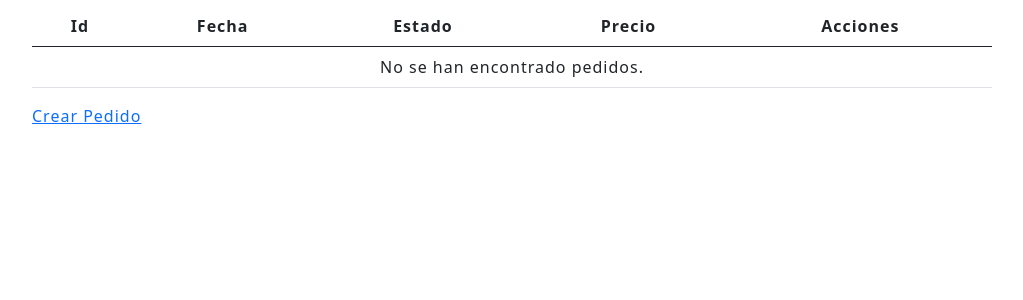
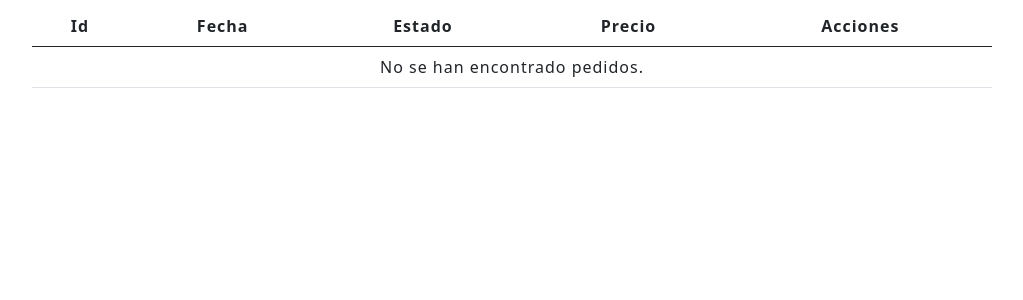
Before and after one commit to MiguelHurtadoDevelop/ProyectoSymfony, a Symfony app: template templates/pedidos/index.html.twig in a window 1280 px wide. Shown: the part 210-510 px from the top of the page, without its empty margins (128-1151 px from the left). Run offline with Twig, Linux system fonts and the light colour scheme; the template is opened without the code that fills it, so the values that code supplies are empty; some libraries are stand-ins or nearby versions.

Commit message:
No se puede crear pedido

```diff
--- a/templates/pedidos/index.html.twig
+++ b/templates/pedidos/index.html.twig
@@ -39,7 +39,5 @@
             {% endfor %}
             </tbody>
         </table>
-
-        <a href="{{ path('app_pedidos_new') }}">Crear Pedido</a>
     </main>
 {% endblock %}
```
